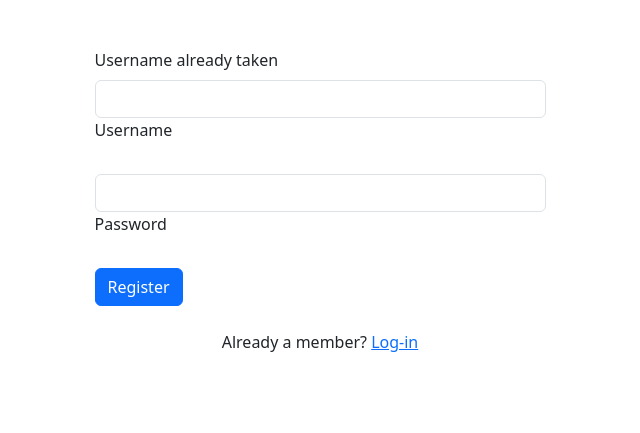
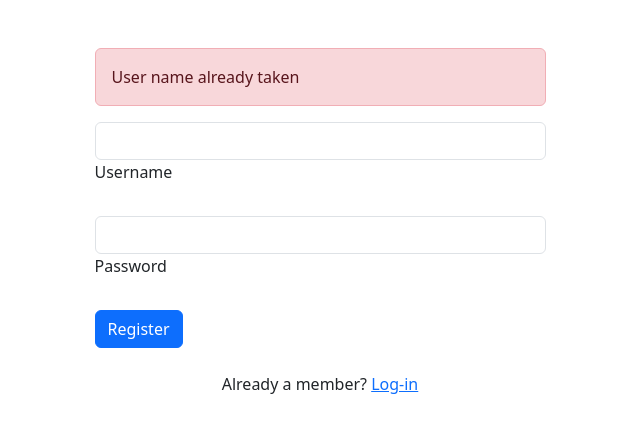
Before and after one commit to AbdourahmaneGadio/Video-Game-Store, a PHP site: page /Video-Game-Store/pages/register.php?error=1 in a window 1280 px wide. Shown: the part 144-577 px from the top of the page, without its empty margins (320-960 px from the left). Run offline with PHP 8.4, Linux system fonts and the light colour scheme.

Commit message:
Correction position éléments header + alert register

```diff
--- a/includes/header.php
+++ b/includes/header.php
@@ -16,11 +16,11 @@
                 <ul class="navbar-nav ms-auto mb-2 mb-lg-0">
                     <?php if (isset($_SESSION['loggedin']) && ($_SESSION['loggedin']) == TRUE) : ?>
                         <?php if ($_SESSION['admin'] == FALSE) : ?>
-                            <li class="nav-item">
+                            <li class="nav-item my-auto">
                                 <span class="fa-light fa-cart-shopping"></span>
                             </li>
                         <?php endif; ?>
-                        <span>Welcome <?= $_SESSION['name'] ?> !</span>
+                        <span class="mx-2 my-auto">Welcome <?= $_SESSION['name'] ?> !</span>
                         <?php if ($_SESSION['admin'] == TRUE) : ?>
                             <li class="nav-item dropdown">
                                 <a class="nav-link dropdown-toggle" href="#" role="button" data-bs-toggle="dropdown" aria-expanded="false">
--- a/pages/register.php
+++ b/pages/register.php
@@ -15,8 +15,8 @@
             <div class="mx-auto col-5">
                 <form action="<?=$ROOT_PATH . "/controllers/registerController.php"?>" method="POST">
                 <?php if($_GET['error']):?>
-                    <div class="row mb-2">
-                        <span>Username already taken</span>
+                    <div class="alert alert-danger" role="alert">
+                    <span>User name already taken</span>
                     </div>
                     <?php endif;?>
                 <!-- Username input -->
```
